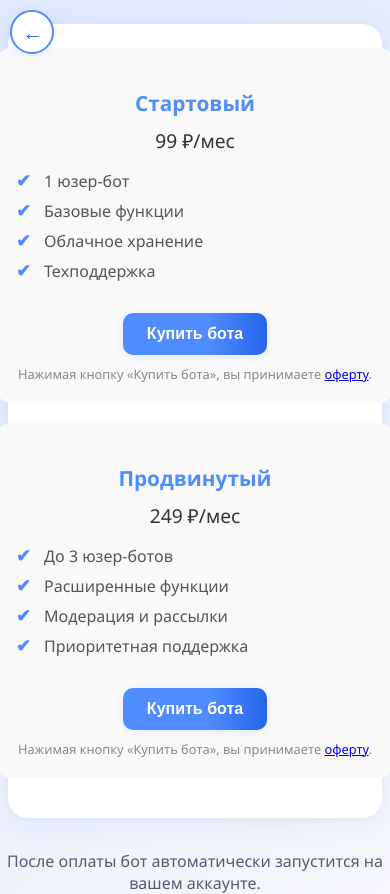
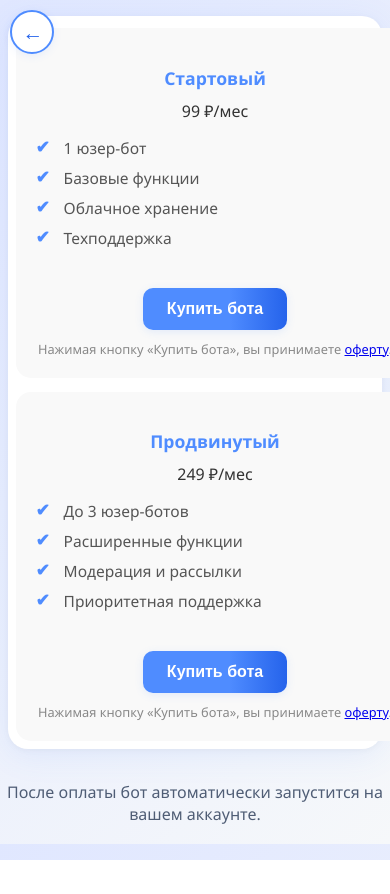
Before and after one commit to pivoedov/whyhub-site, a plain HTML site: page pay.html in a window 390 px wide. Shown: the top 894 px of the page. After the commit the page ends 860 px from the top, so only its background shows below. Drawn offline with Linux system fonts and the light colour scheme.

Commit message:
Update pay.html

```diff
--- a/pay.html
+++ b/pay.html
@@ -1,24 +1,13 @@
 <!DOCTYPE html>
-<script>
-    document.addEventListener('DOMContentLoaded', function() {
-        var backBtn = document.querySelector('.back-btn');
-        if (backBtn) {
-            backBtn.addEventListener('click', function(e) {
-                e.preventDefault();
-                if (window.history.length > 1) {
-                    window.history.back();
-                } else {
-                    window.location.href = '/';
-                }
-            });
-        }
-    });
-</script>
 <html lang="ru">
 <head>
     <meta charset="UTF-8">
     <title>Оплата | WhyHUB</title>
+    <meta name="viewport" content="width=device-width, initial-scale=1">
     <style>
+        html, body {
+            height: 100%;
+        }
         body {
             font-family: 'Segoe UI', Arial, sans-serif;
             background: linear-gradient(135deg, #e0e7ff 0%, #f6f8fa 100%);
@@ -26,9 +15,10 @@
             padding: 0;
             color: #222;
             min-height: 100vh;
+            box-sizing: border-box;
         }
         .container {
-            max-width: 600px;
+            max-width: 700px;
             margin: 60px auto 0 auto;
             background: #fff;
             border-radius: 20px;
@@ -37,14 +27,19 @@
             display: flex;
             flex-direction: row;
             align-items: stretch;
-            justify-content: space-around;
+            justify-content: space-between;
+            gap: 24px;
         }
         .tariff {
-            width: 48%;
+            flex: 1 1 0;
             background: #f9f9f9;
             border-radius: 15px;
             padding: 20px;
             text-align: center;
+            min-width: 0;
+            display: flex;
+            flex-direction: column;
+            justify-content: space-between;
         }
         h2 {
             text-align: center;
@@ -66,6 +61,7 @@
         ul {
             list-style: none;
             padding: 0;
+            margin: 0 0 16px 0;
         }
         li {
             margin-bottom: 8px;
@@ -144,16 +140,31 @@
         .back-btn span {
             margin-left: 2px;
         }
-        @media (max-width: 500px) {
+        @media (max-width: 900px) {
             .container {
-                margin: 24px 8px 0 8px;
+                max-width: 98vw;
                 padding: 24px 8px 20px 8px;
+                gap: 16px;
+            }
+        }
+        @media (max-width: 700px) {
+            .container {
                 flex-direction: column;
-                align-items: center;
+                align-items: stretch;
+                margin: 24px 4vw 0 4vw;
+                padding: 18px 4vw 12px 4vw;
+                gap: 20px;
             }
             .tariff {
                 width: 100%;
-                margin-bottom: 20px;
+                margin-bottom: 0;
+            }
+        }
+        @media (max-width: 500px) {
+            .container {
+                margin: 16px 2vw 0 2vw;
+                padding: 12px 2vw 8px 2vw;
+                gap: 14px;
             }
             .back-btn {
                 left: 10px;
@@ -162,8 +173,32 @@
                 height: 40px;
                 font-size: 1.3em;
             }
+            h3 {
+                font-size: 1.1em;
+            }
+            .price {
+                font-size: 1em;
+            }
+            li {
+                font-size: 0.97em;
+            }
         }
     </style>
+    <script>
+        document.addEventListener('DOMContentLoaded', function() {
+            var backBtn = document.querySelector('.back-btn');
+            if (backBtn) {
+                backBtn.addEventListener('click', function(e) {
+                    e.preventDefault();
+                    if (window.history.length > 1) {
+                        window.history.back();
+                    } else {
+                        window.location.href = '/';
+                    }
+                });
+            }
+        });
+    </script>
 </head>
 <body>
     <a href="/" class="back-btn" title="Назад"><span>←</span></a>
```
